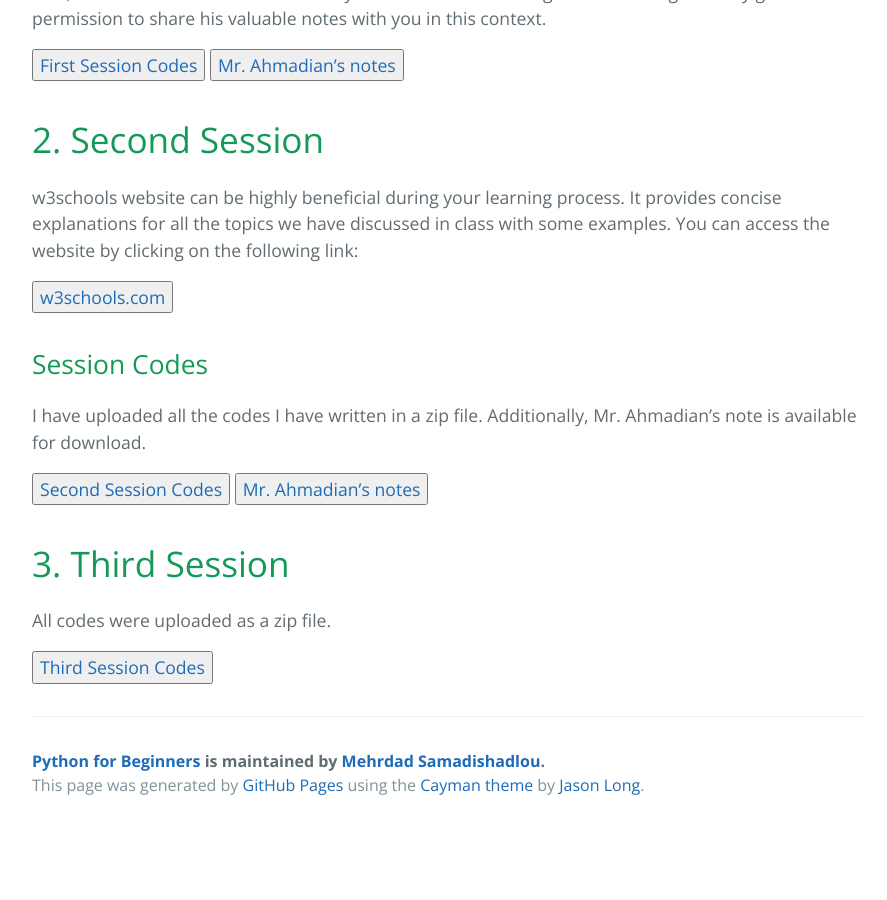
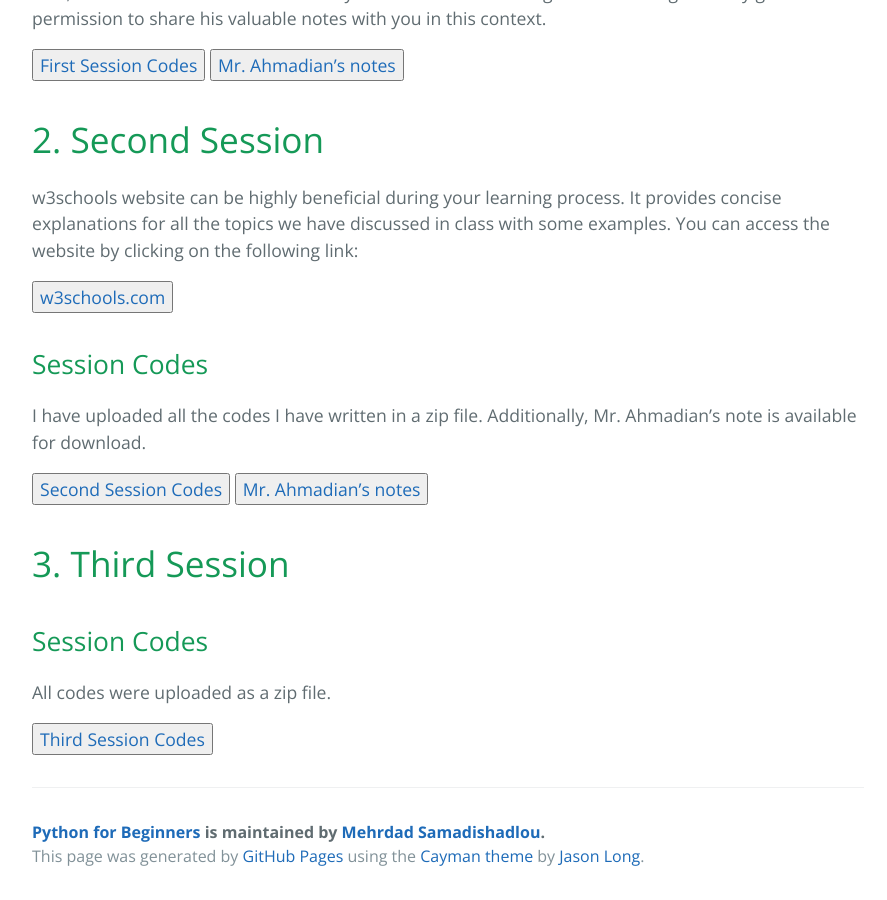
Before and after one commit to MehrdadSamadishadlou/Python_for_Beginners, a Jekyll site: the page built from materials.md, in a window 1280 px wide and 900 px high, scrolled down 1923 px. Shown: the whole window, without its empty margins (192-1079 px from the left). Built offline with Jekyll 4.4.1, drawn with Linux system fonts in a browser that asks for light colours; before the commit the page ends 2752 px from its top, so only the background shows below that.

Commit message:
Update materials.md

```diff
--- a/materials.md
+++ b/materials.md
@@ -86,6 +86,8 @@ I have uploaded all the codes I have written in a zip file. Additionally, Mr. Ah
 
 # 3. Third Session
 
+## Session Codes
+
 All codes were uploaded as a zip file.
 
 <a href="https://drive.google.com/file/d/1SI7c-YdeDEvroZz9m29N3t754LgE-GTt/view?usp=sharing" target="_blank"><button>Third Session Codes</button></a>
```
